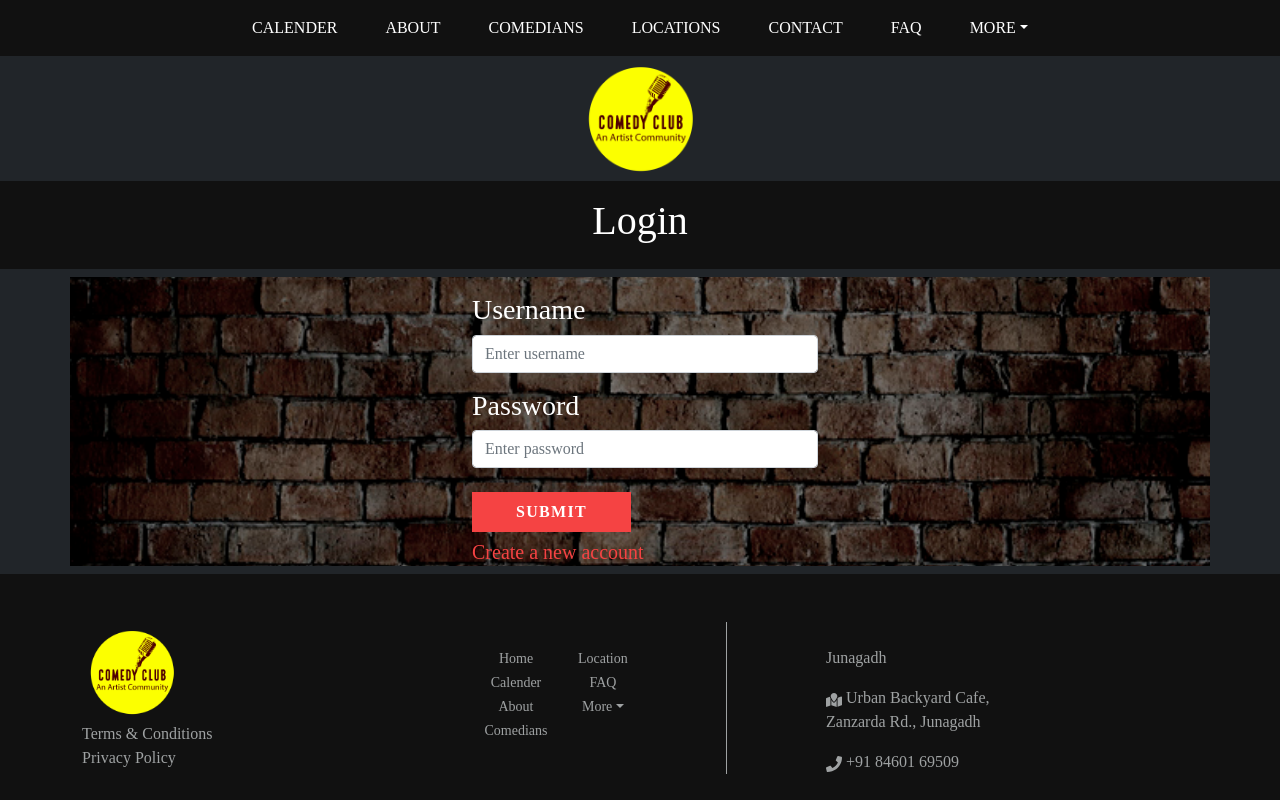
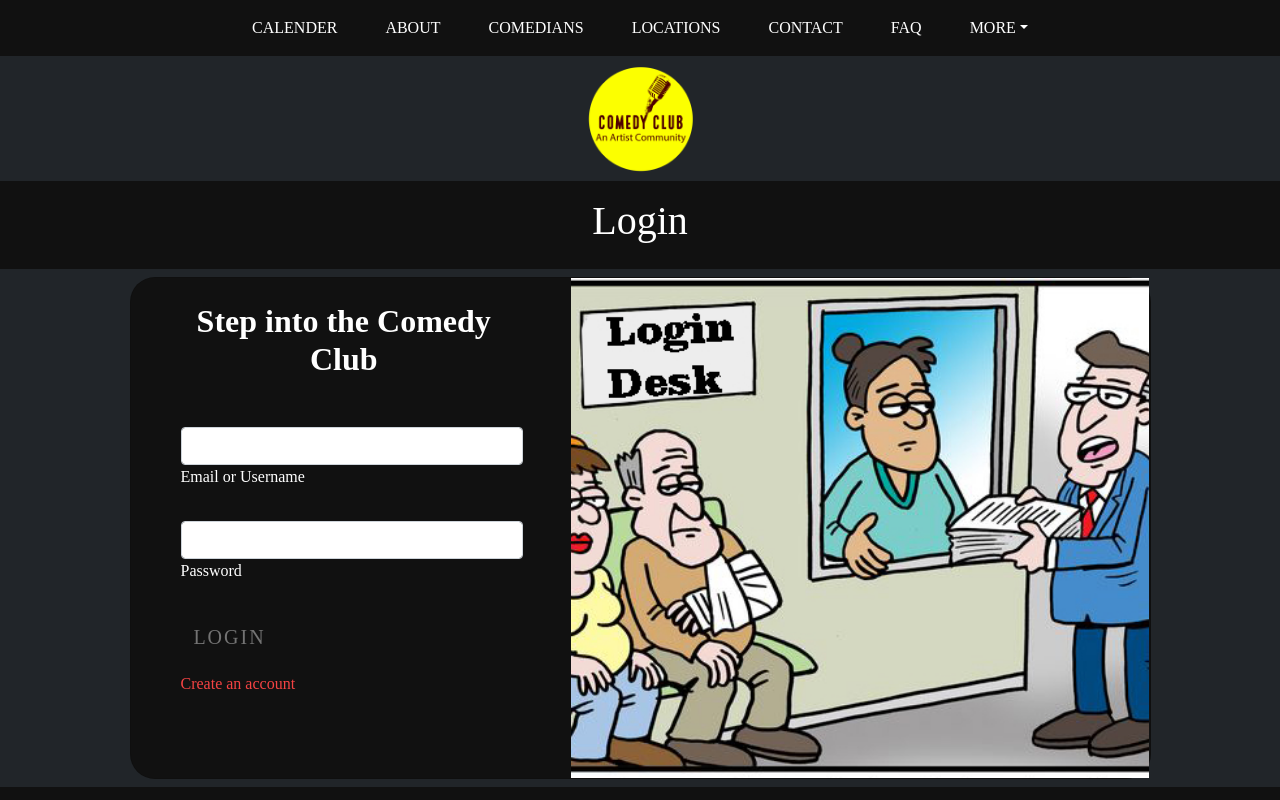
Before and after one commit to Darshit-parzival/Project-MCA-Sem-2, a React (Vite) app in the folder frontend/: page /login in a window 1280 px wide. Shown: the top 800 px of the page. Built offline with nearby package versions, Linux system fonts and the light colour scheme.

Commit message:
client side done

```diff
--- a/frontend/src/pages/public/Login.tsx
+++ b/frontend/src/pages/public/Login.tsx
@@ -1,6 +1,7 @@
 import { Link } from "react-router-dom";
 import Footer from "../includes/components/Footer";
 import Header from "../includes/components/Header";
+import Img from "../includes/assets/img/Login.jpg";
 
 const Login = () => {
   return (
@@ -12,40 +13,86 @@ const Login = () => {
       >
         <p className="h1">Login</p>
       </div>
-      <div className="bg container mt-2 mb-2">
+      <section className="mb-2 mt-2">
+        <div className="container h-100">
+          <div className="row d-flex justify-content-center align-items-center h-100">
+            <div className="col-lg-12 col-xl-11">
+              <div
+                className="card text-black"
+                style={{
+                  borderRadius: "25px",
+                  backgroundColor: "rgb(17,17,17)",
+                }}
+              >
+                <div className="card-body p-md-5">
                   <div className="row justify-content-center">
-          <div className="col-md-4 login-container">
-            <div className="text-white">
-              <div className="card-body">
-                <form>
-                  <div className="form-group mt-2 mb-2">
-                    <label htmlFor="username" className="mb-2 mt-2 h3">Username</label>
+                    <div className="col-md-10 col-lg-6 col-xl-5 order-2 order-lg-1">
+                      <p className="text-center h2 fw-bold mb-5 mx-1 mx-md-4 mt-4">
+                        Step into the Comedy Club
+                      </p>
+
+                      <form className="mx-1 mx-md-4">
+                        <div className="d-flex flex-row align-items-center mb-4">
+                          <i className="fas fa-envelope fa-lg me-3 fa-fw"></i>
+                          <div
+                            data-mdb-input-init
+                            className="form-outline flex-fill mb-0"
+                          >
                             <input
-                      type="text"
+                              type="email"
+                              id="form3Example3c"
                               className="form-control"
-                      id="username"
-                      placeholder="Enter username"
                             />
+                            <label className="form-label">Email or Username</label>
                           </div>
-                  <div className="form-group">
-                    <label htmlFor="password" className="mb-2 mt-2 h3">Password</label>
+                        </div>
+
+                        <div className="d-flex flex-row align-items-center mb-4">
+                          <i className="fas fa-lock fa-lg me-3 fa-fw"></i>
+                          <div
+                            data-mdb-input-init
+                            className="form-outline flex-fill mb-0"
+                          >
                             <input
                               type="password"
+                              id="form3Example4c"
                               className="form-control"
-                      id="password"
-                      placeholder="Enter password"
                             />
+                            <label className="form-label">Password</label>
                           </div>
-                  <button type="submit" className="btn-card mb-2 mt-4">
-                    Submit
+                        </div>
+
+                        <div className="d-flex justify-content-left mx-4 mb-2">
+                          <button
+                            type="button"
+                            data-mdb-button-init
+                            data-mdb-ripple-init
+                            className="btn btn-lg"
+                            style={{ marginLeft: "-9px" }}
+                          >
+                            Login
                           </button>
+                        </div>
+                        <Link to="/signup" className="h6 ms-3 txt-color mb-4">
+                          Create an account
+                        </Link>
                       </form>
-              <Link to="/signup" className="txt-color h5">Create a new account</Link>
+                    </div>
+                    <div className="col-md-10 col-lg-6 col-xl-7 d-flex align-items-center order-1 order-lg-2">
+                      <img
+                        src={Img}
+                        className="me-3 img-fluid"
+                        style={{ height: "500px" }}
+                        alt="Sample image"
+                      />
                     </div>
                   </div>
                 </div>
               </div>
             </div>
+          </div>
+        </div>
+      </section>
       <Footer />
     </div>
   );
--- a/frontend/src/pages/public/Signup.tsx
+++ b/frontend/src/pages/public/Signup.tsx
@@ -1,6 +1,7 @@
 import { Link } from "react-router-dom";
 import Footer from "../includes/components/Footer";
 import Header from "../includes/components/Header";
+import Img from "../includes/assets/img/Register.jpg";
 
 const Signup = () => {
   return (
@@ -16,7 +17,13 @@ const Signup = () => {
         <div className="container h-100">
           <div className="row d-flex justify-content-center align-items-center h-100">
             <div className="col-lg-12 col-xl-11">
-              <div className="card text-black" style={{ borderRadius: "25px",backgroundColor: "rgb(17,17,17)" }}>
+              <div
+                className="card text-black"
+                style={{
+                  borderRadius: "25px",
+                  backgroundColor: "rgb(17,17,17)",
+                }}
+              >
                 <div className="card-body p-md-5">
                   <div className="row justify-content-center">
                     <div className="col-md-10 col-lg-6 col-xl-5 order-2 order-lg-1">
@@ -87,23 +94,27 @@ const Signup = () => {
                           </div>
                         </div>
 
-                        <div className="d-flex justify-content-center mx-4 mb-3 mb-lg-4">
+                        <div className="d-flex justify-content-left mx-4 mb-2">
                           <button
                             type="button"
                             data-mdb-button-init
                             data-mdb-ripple-init
                             className="btn btn-lg"
+                            style={{marginLeft:"-9px"}}
                           >
                             Register
                           </button>
                         </div>
+                        <Link to="/login" className="h6 ms-3 txt-color mb-4">
+                          Are you a member?
+                        </Link>
                       </form>
                     </div>
                     <div className="col-md-10 col-lg-6 col-xl-7 d-flex align-items-center order-1 order-lg-2">
                       <img
-                        src="https://mdbcdn.b-cdn.net/img/Photos/new-templates/bootstrap-registration/draw1.webp"
+                        src={Img}
                         className="me-3 img-fluid"
-                        style={{height:"auto", width:"95%"}}
+                        style={{ height: "500px" }}
                         alt="Sample image"
                       />
                     </div>
```
Also changed, not shown: frontend/src/pages/includes/assets/img/Login.jpg (added), frontend/src/pages/includes/assets/img/Register.jpg (added). Lines whose indentation alone changed are shown as unchanged.
